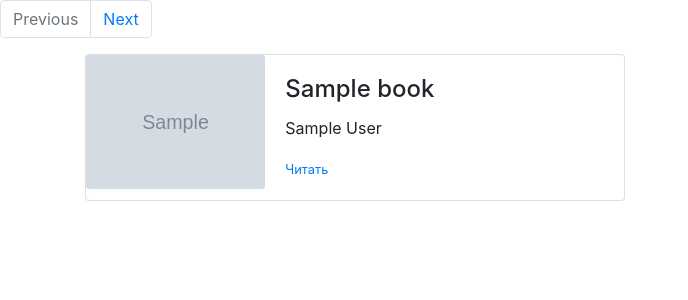
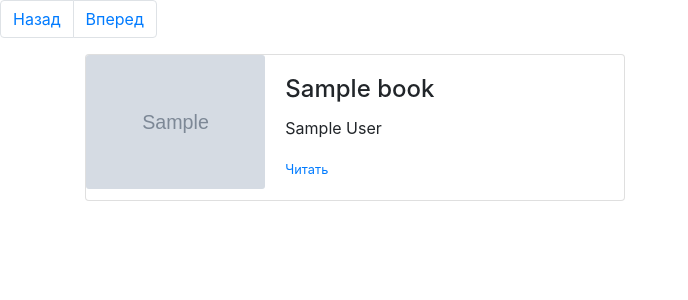
Before and after one commit to grepto/dvmn-books-library-restyle, a Python web app: template src/template/index.html in a window 1280 px wide. Shown: the top 300 px of the page, without its empty margins (0-688 px from the left). Run offline with Jinja, Linux system fonts and the light colour scheme; the template is opened without the code that fills it: most values are stand-ins (such as "Sample title", 1, 10 or a date in 2020); grey boxes marked "Sample" are stand-in pictures; some libraries are stand-ins or nearby versions.

Commit message:
make logic for NEXT and PREV buttons in paginator

```diff
--- a/src/template/index.html
+++ b/src/template/index.html
@@ -14,9 +14,10 @@
   <body>
     <nav aria-label="...">
       <ul class="pagination">
-        <li class="page-item disabled">
-          <a class="page-link" href="#" tabindex="-1" aria-disabled="true">Previous</a>
+        <li class="page-item {% if page_no == 1 %}disabled{% endif %}">
+          <a class="page-link" href="index{{page_no - 1}}.html">Назад</a>
         </li>
+
         {% for i in range(1, page_quantity + 1) %}
           {% if i == page_no %}
             <li class="page-item active" aria-current="page">
@@ -29,12 +30,9 @@
             <li class="page-item"><a class="page-link" href="index{{i}}.html">{{i}}</a></li>
           {% endif %}
         {% endfor %}
-<!--        <li class="page-item active" aria-current="page">-->
-<!--          <a class="page-link" href="#">2 </a>-->
-<!--        </li>-->
-<!--        <li class="page-item"><a class="page-link" href="#">3</a></li>-->
-        <li class="page-item">
-          <a class="page-link" href="#">Next</a>
+
+        <li class="page-item {% if page_no == page_quantity %}disabled{% endif %}">
+          <a class="page-link" href="index{{page_no + 1}}.html">Вперед</a>
         </li>
       </ul>
     </nav>
```
